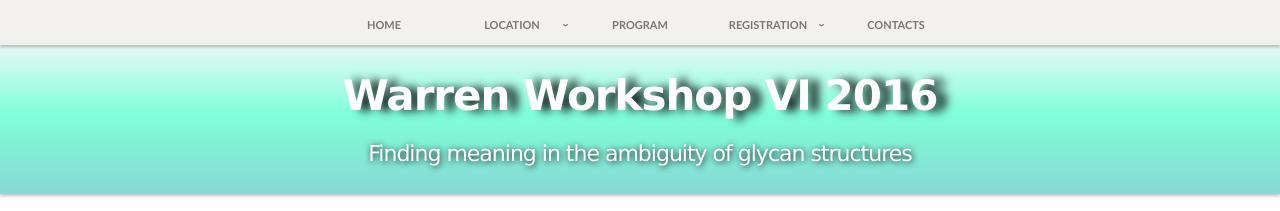
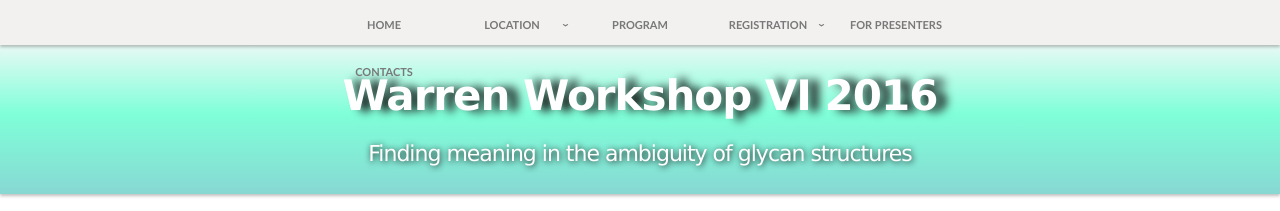
Before and after one commit to yamazakiM/test_warren2016, a Jekyll site: the page built from index.md, in a window 1280 px wide. Shown: the top 211 px of the page. Built offline with Jekyll 4.4.1, drawn with Linux system fonts in a browser that asks for light colours; nearby versions of some CDN libraries; library files that are not in the unit come from our copies.

Commit message:
Update menu.html

```diff
--- a/_includes/menu.html
+++ b/_includes/menu.html
@@ -108,6 +108,14 @@
 
                <li class="globalNavItem">
                 <!-- <div class="globalNavItem_group">-->
+                  <a class="globalNavItem_btn" href="{{site.url}}/forPresenters">
+                   <span class="globalNavItem_text">FOR PRESENTERS</span>
+                  </a>
+                 <!--</div>-->
+              </li>
+
+               <li class="globalNavItem">
+                <!-- <div class="globalNavItem_group">-->
                   <a class="globalNavItem_btn" href="{{site.url}}/contacts">
                    <span class="globalNavItem_text">CONTACTS</span>
                   </a>
```
